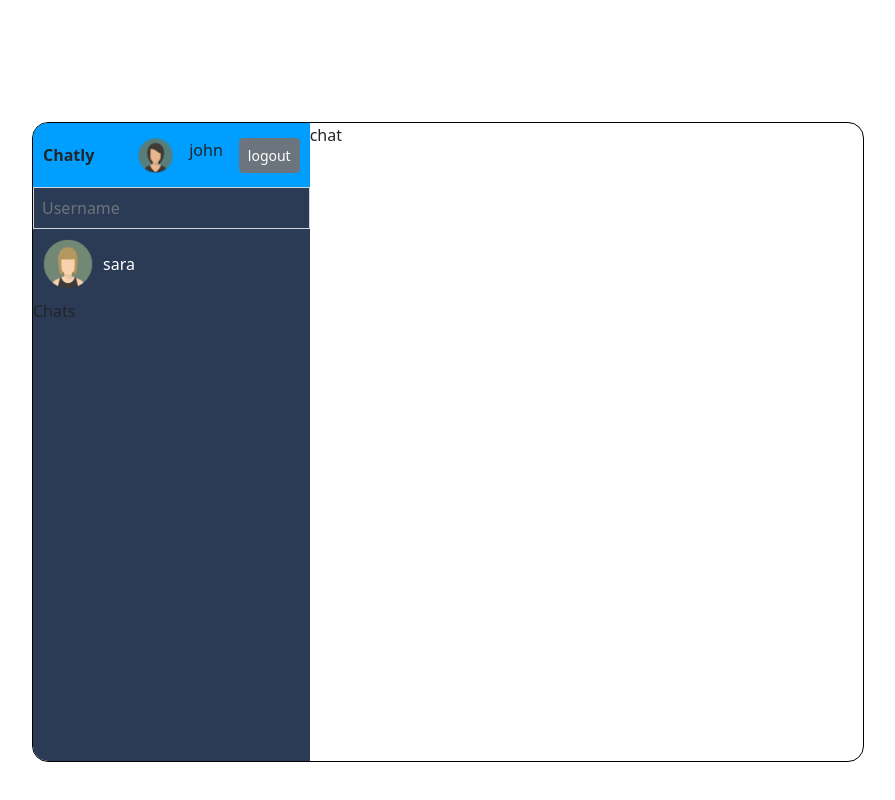
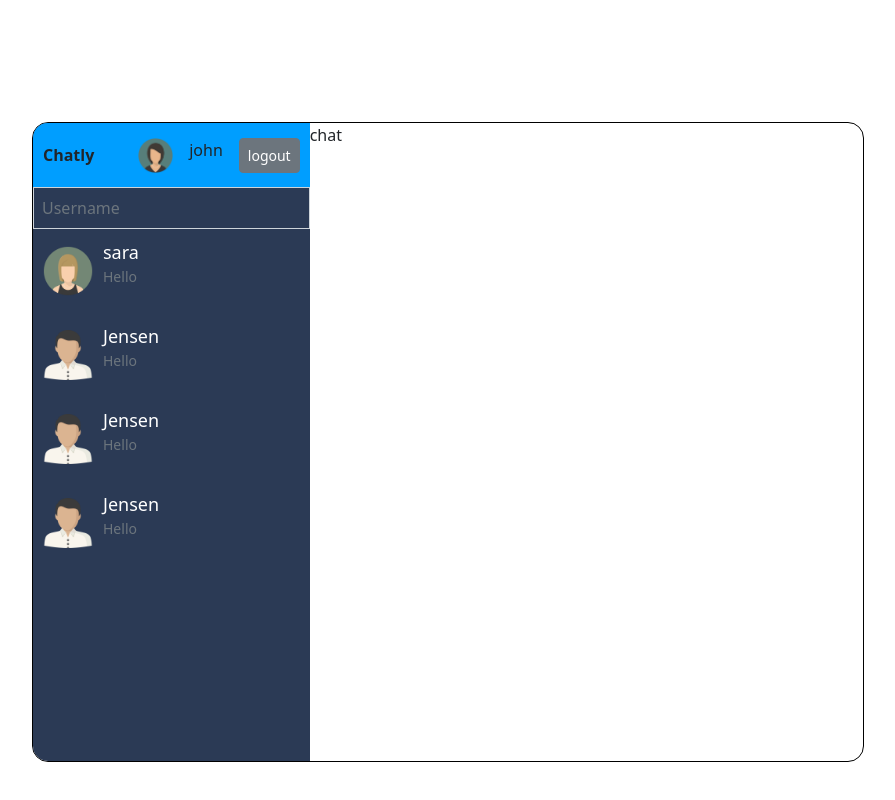
Before and after one commit to SherifAckles/chatly, a React (Create React App) app: page / in a window 1280 px wide. Shown: the part 1281-2081 px from the top of the page, without its empty margins (192-1087 px from the left). Built offline with nearby package versions, Linux system fonts and the light colour scheme; no server answers.

Commit message:
style chats.css

```diff
--- a/src/components/chatbox/Chats.jsx
+++ b/src/components/chatbox/Chats.jsx
@@ -1,9 +1,35 @@
-import React from 'react'
-
+import React from "react";
+import "./chats.css";
+import User3 from "../../assets/pngegg (3).png";
 const Chats = () => {
   return (
-    <div>Chats</div>
-  )
-}
+    <div className="chats">
+      <div className="userchat">
+        <img src={User3} alt="user2" />
+        <div className="userchat-info">
+          <span>Jensen</span>
+          <p>Hello</p>
+        </div>
+      </div>
+      {/* user chat 3 */}
+      <div className="userchat">
+        <img src={User3} alt="user2" />
+        <div className="userchat-info">
+          <span>Jensen</span>
+          <p>Hello</p>
+        </div>
+      </div>
+      {/* user chat 4 */}
+      <div className="userchat">
+        <img src={User3} alt="user2" />
+        <div className="userchat-info">
+          <span>Jensen</span>
+          <p>Hello</p>
+        </div>
+      </div>
+    </div>
 
-export default Chats
+  );
+};
+
+export default Chats;
--- a/src/components/chatbox/Search.jsx
+++ b/src/components/chatbox/Search.jsx
@@ -1,22 +1,28 @@
-import React from 'react'
-import User2 from "../../assets/pngegg (2).png"
-import "./search.css"
+import React from "react";
+import User2 from "../../assets/pngegg (2).png";
+import "./search.css";
 
 const Search = () => {
   return (
     <div>
       <div class="input-group flex-nowrap">
-
-  <input type="text" class="form-control" placeholder="Username" aria-label="Username" aria-describedby="addon-wrapping"/>
-</div>
+        <input
+          type="text"
+          class="form-control"
+          placeholder="Username"
+          aria-label="Username"
+          aria-describedby="addon-wrapping"
+        />
+      </div>
       <div className="userchat">
         <img src={User2} alt="user2" />
         <div className="userchat-info">
           <span>sara</span>
+          <p>Hello</p>
         </div>
-</div>
+      </div>
     </div>
-  )
-}
+  );
+};
 
-export default Search
+export default Search;
--- a/src/components/chatbox/search.css
+++ b/src/components/chatbox/search.css
@@ -23,3 +23,13 @@
 .userchat img {
   width: 50px;
 }
+
+.userchat-info span{
+font-size: 18px;
+font-weight: 500;
+}
+
+.userchat-info p{
+  font-size: 14px;
+  color:var(--bs-gray) !important;
+}
```
Also changed, not shown: src/components/chatbox/chats.css (added).
